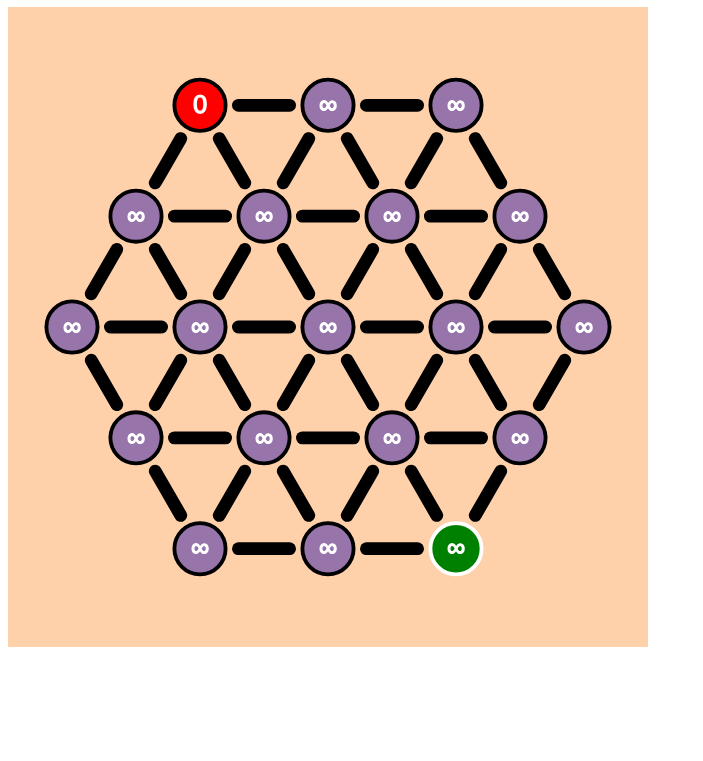
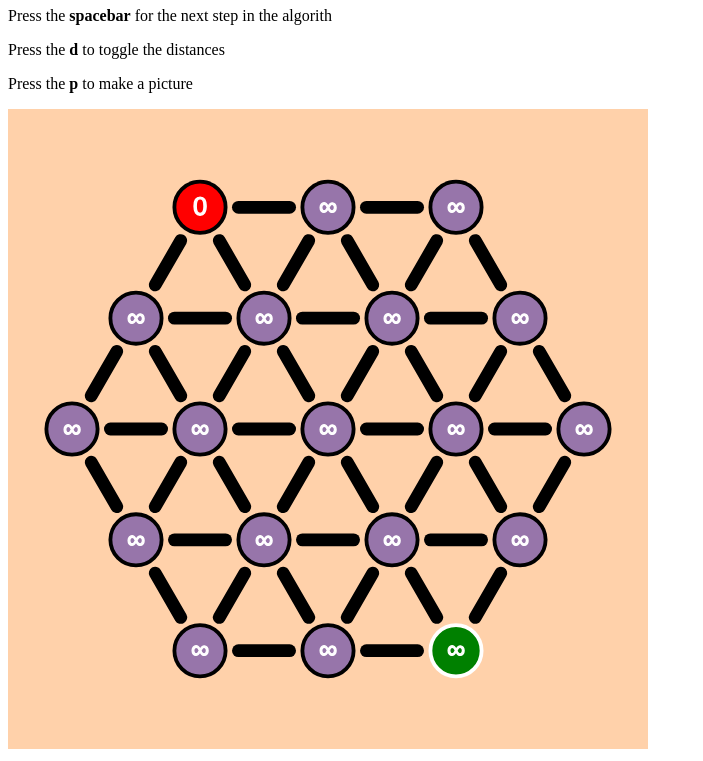
Before and after one commit to dvberkel/Dijkstra, a plain HTML site: page index.html in a window 1280 px wide. Shown: the part 73-834 px from the top of the page, without its empty margins (0-703 px from the left). Before the commit the page ends 800 px from the top, so only its background shows below. Drawn offline with Linux system fonts and the light colour scheme.

Commit message:
Provide instructions

```diff
--- a/index.html
+++ b/index.html
@@ -6,6 +6,9 @@
   </head>
   <body>
     <h1>Going from A to B</h1>
+    <p>Press the <strong>spacebar</strong> for the next step in the algorith</p>
+    <p>Press the <strong>d</strong> to toggle the distances</p>
+    <p>Press the <strong>p</strong> to make a picture</p>
     <div id="container">
       <svg  xmlns="http://www.w3.org/2000/svg" version="1.1" width="640" height="640" viewBox="0 0 500 500">
         <rect width="500" height="500" fill="#ffd1aa"/>
```
